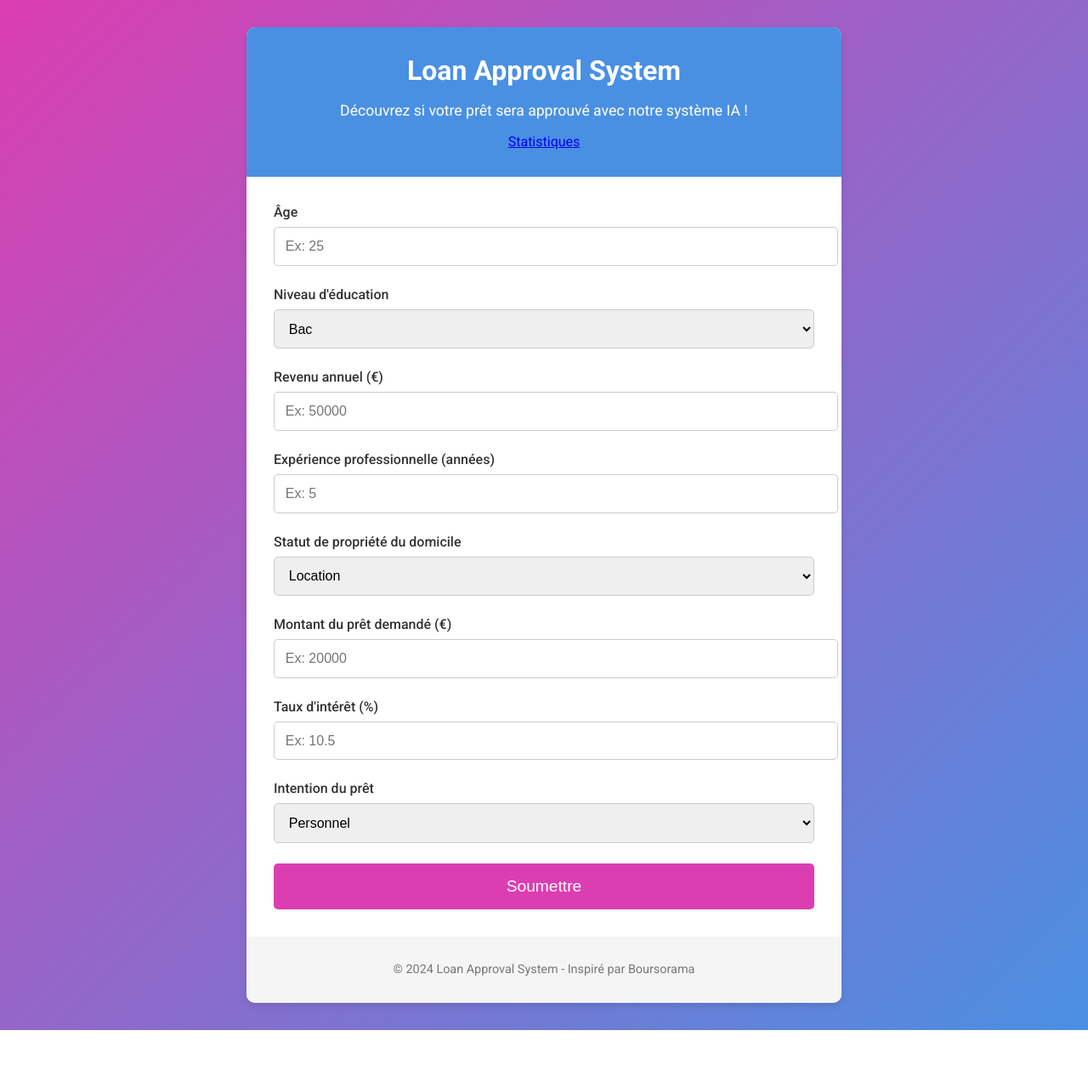
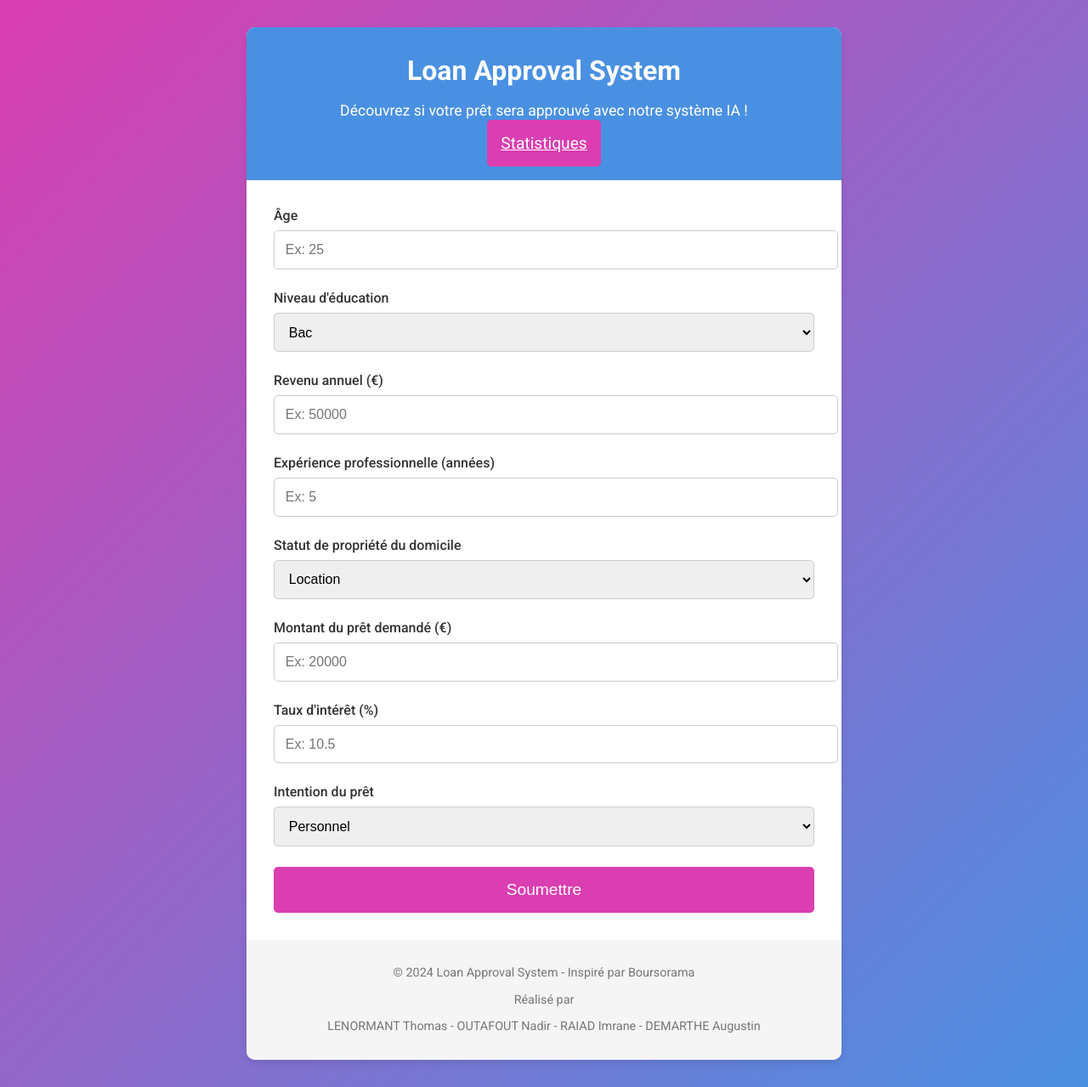
Before and after one commit to ThomasLNT7/IABourso, a Flask app: page / in a window 1280 px wide. Shown: the whole page at 85% size. Before the commit the page ends 1212 px from the top, so only its background shows below. Run offline with Flask 3, Linux system fonts and the light colour scheme; parts of the project's set-up code (start-up, migrations or seed data) failed here and were passed over.

Commit message:
Ajout des créateur dans le front

```diff
--- a/static/style.css
+++ b/static/style.css
@@ -69,6 +69,22 @@ button:hover {
     background: #c22a99;
 }
 
+a {
+    width: 100%;
+    padding: 1rem;
+    background: #db3eb1;
+    color: #fff;
+    font-size: 1.2rem;
+    border: none;
+    border-radius: 5px;
+    cursor: pointer;
+    transition: background 0.3s ease;
+}
+
+a:hover {
+    background: #c22a99;
+}
+
 #result {
     margin-top: 1.5rem;
     padding: 1rem;
--- a/templates/index.html
+++ b/templates/index.html
@@ -73,6 +73,8 @@
         </main>
         <footer>
             <p>© 2024 Loan Approval System - Inspiré par Boursorama</p>
+            <p>Réalisé par</p>
+            <p>LENORMANT Thomas - OUTAFOUT Nadir - RAIAD Imrane - DEMARTHE Augustin</p>
         </footer>
     </div>
     <script>
--- a/templates/stats.html
+++ b/templates/stats.html
@@ -11,6 +11,7 @@
         <header>
             <h1>Statistiques de l'IA</h1>
             <p>Analyse des performances de votre modèle de prêt</p>
+            <a href="/" class="button">Retour</a>
         </header>
         <main>
             <section>
@@ -38,6 +39,8 @@
         </main>
         <footer>
             <p>© 2024 Loan Approval System - Statistiques</p>
+            <p>Réalisé par</p>
+            <p>LENORMANT Thomas - OUTAFOUT Nadir - RAIAD Imrane - DEMARTHE Augustin</p>
         </footer>
     </div>
 </body>
```
Also changed, not shown: static/stats.css (+16 -0 lines).
